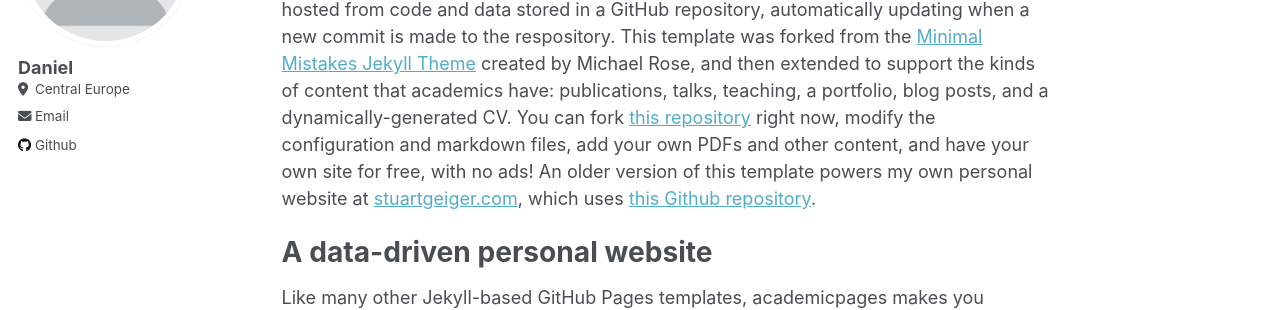
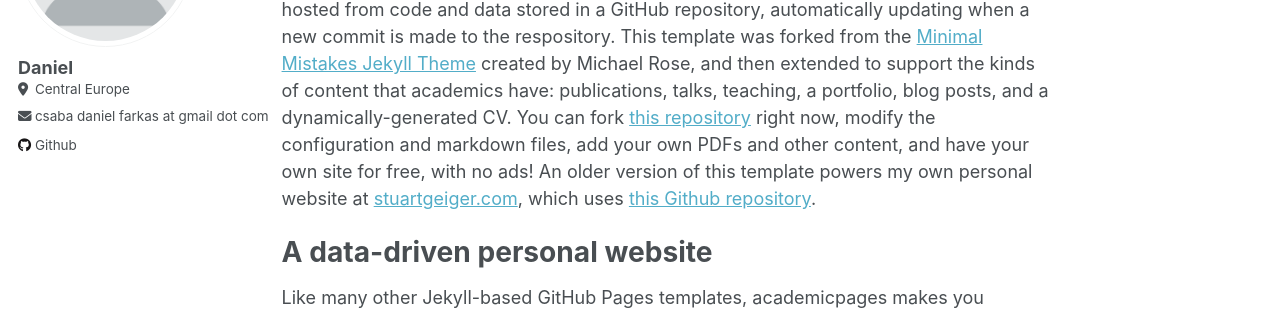
Before and after one commit to DanjelFCs/DanjelFCs.github.io, a Jekyll site: the page built from _pages/about.md, in a window 1280 px wide. Shown: the part 214-524 px from the top of the page. Built offline with Jekyll 4.4.1, drawn with Linux system fonts in a browser that asks for light colours.

Commit message:
Update ui-text.yml

```diff
--- a/_data/ui-text.yml
+++ b/_data/ui-text.yml
@@ -25,7 +25,7 @@ en: &DEFAULT_EN
   feed_label                 : "Feed"
   powered_by                 : "Powered by"
   website_label              : "Website"
-  email_label                : "Email"
+  email_label                : "csaba daniel farkas at gmail dot com"
   recent_posts               : "Recent Posts"
   undefined_wpm              : "Undefined parameter words_per_minute at _config.yml"
   comment_form_info          : "Your email address will not be published. Required fields are marked"
```
